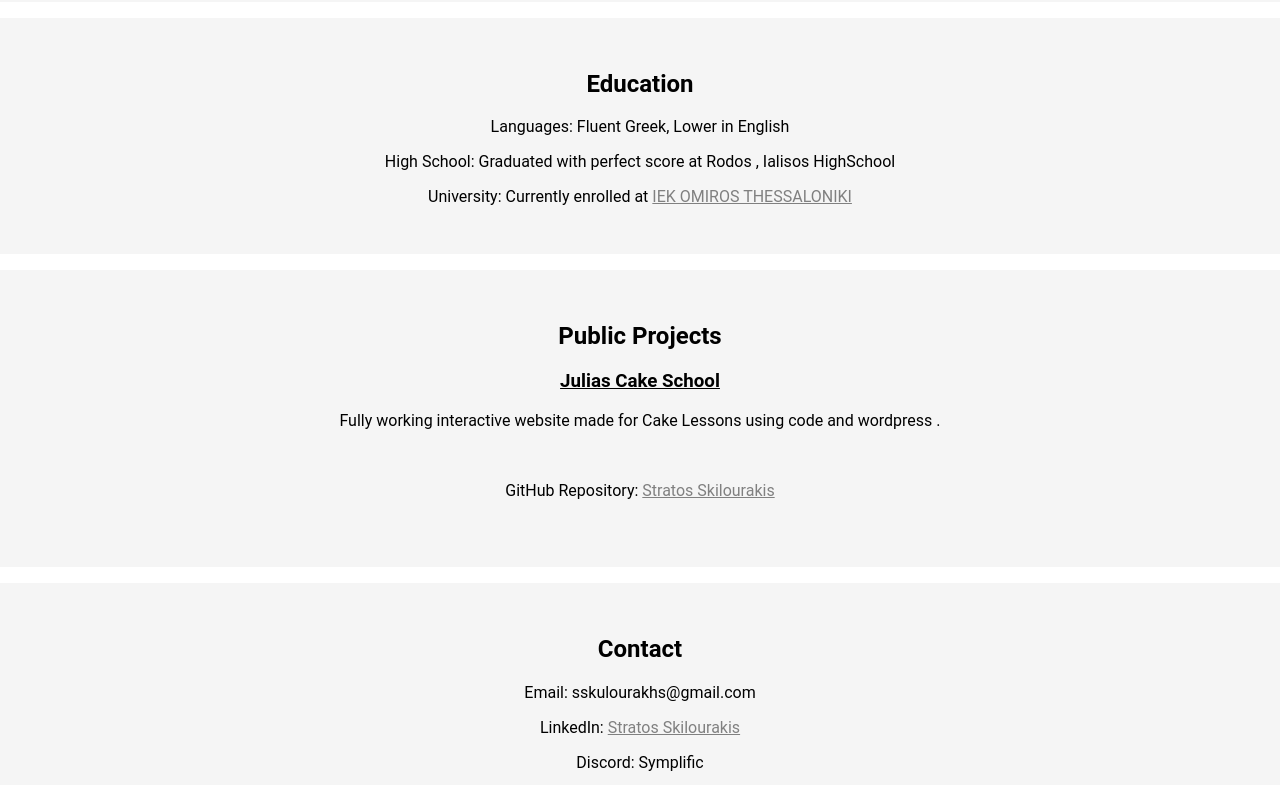
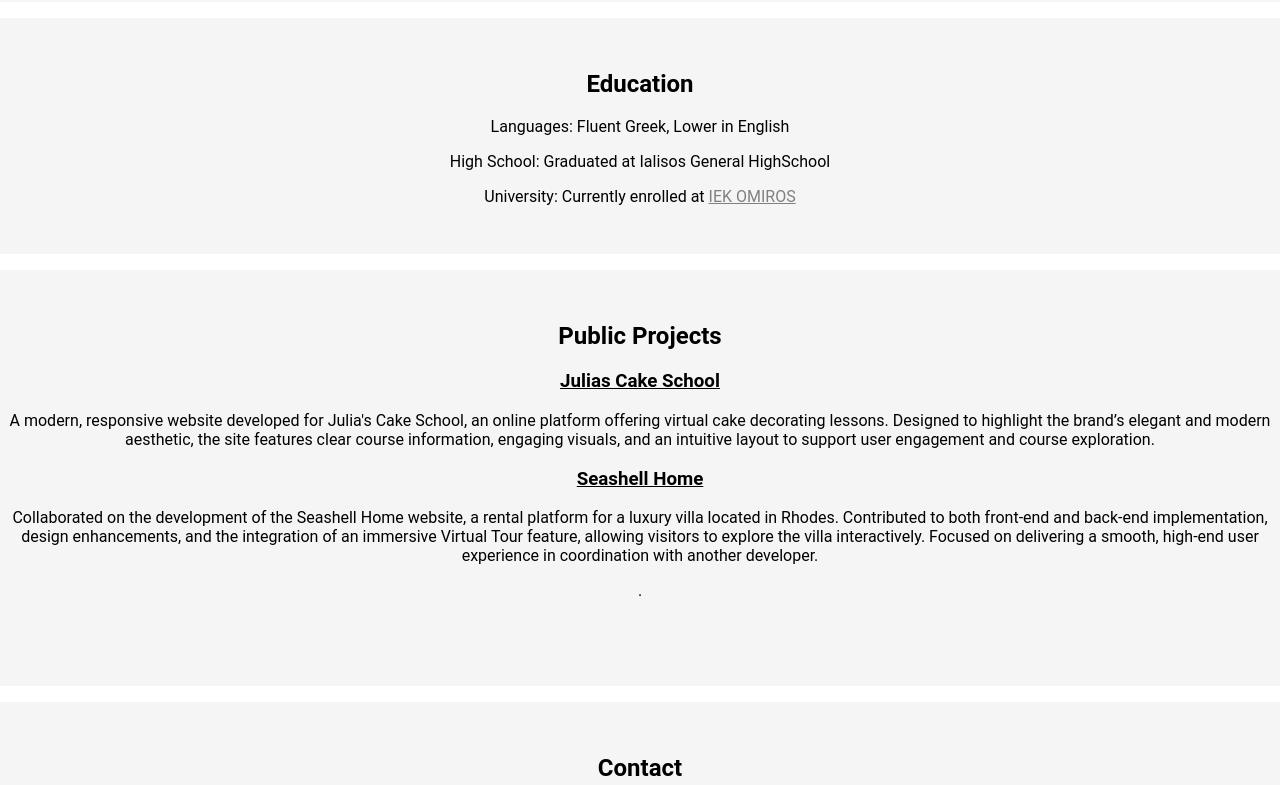
Before and after one commit to stratosskilourakis/portofolio, a plain HTML site: page index.html in a window 1280 px wide. Shown: the part 620-1405 px from the top of the page. Drawn offline with Linux system fonts and the light colour scheme.

Commit message:
Add files via upload

```diff
--- a/index.html
+++ b/index.html
@@ -36,8 +36,8 @@
     <section id="education">
         <h2>Education</h2>
         <p>Languages: Fluent Greek, Lower in English</p>
-        <p>High School: Graduated with perfect score at Rodos , Ialisos HighSchool</a></p>
-        <p>University: Currently enrolled at <a href="https://iekomiros.gr/" target="_blank">IEK OMIROS THESSALONIKI</a></p>
+        <p>High School: Graduated at Ialisos General HighSchool</a></p>
+        <p>University: Currently enrolled at <a href="https://iekomiros.gr/" target="_blank">IEK OMIROS</a></p>
 
     </section>
 
@@ -45,11 +45,14 @@
         <h2>Public Projects</h2>
         <div>
             <h3><a href="https://juliascakeschool.gr/" target="_blank">Julias Cake School</a></h3>
-            <p> Fully working interactive website made for Cake Lessons using code and wordpress .</p>
+            <p> A modern, responsive website developed for Julia's Cake School, an online platform offering virtual cake decorating lessons. Designed to highlight the brand’s elegant and modern aesthetic, the site features clear course information, engaging visuals, and an intuitive layout to support user engagement and course exploration.
+ <div>
+            <h3><a href="https://seashellhome.com" target="_blank">Seashell Home</a></h3>
+            <p> Collaborated on the development of the Seashell Home website, a rental platform for a luxury villa located in Rhodes. Contributed to both front-end and back-end implementation, design enhancements, and the integration of an immersive Virtual Tour feature, allowing visitors to explore the villa interactively. Focused on delivering a smooth, high-end user experience in coordination with another developer.</p>
+ .</p>
         </div>
         <br>
-        <p>GitHub Repository: <a href="https://github.com/stratosskilourakis">Stratos Skilourakis</a></p>
-        <br>
+            <br>
 
     </section>
 
```
